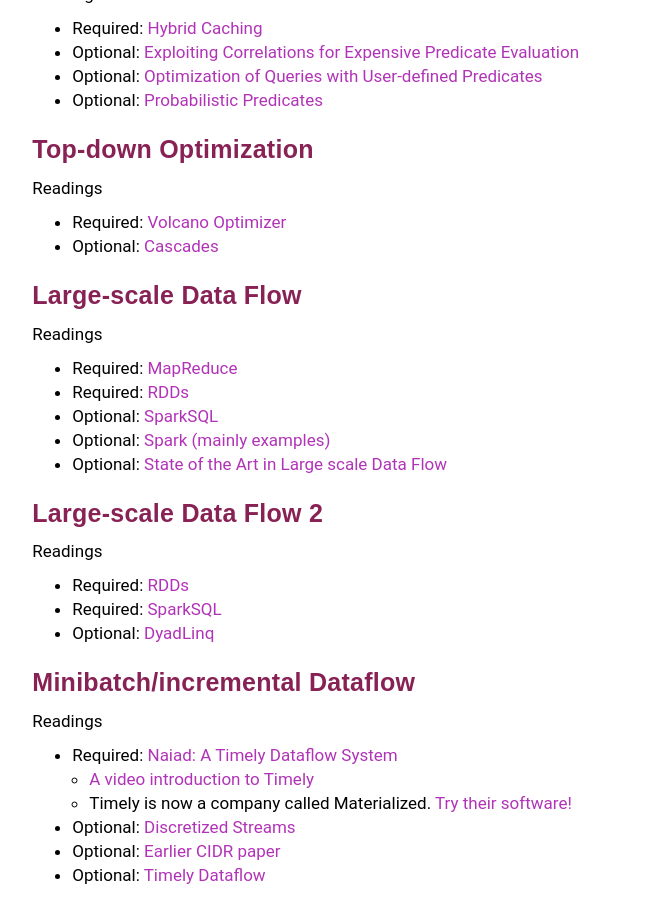
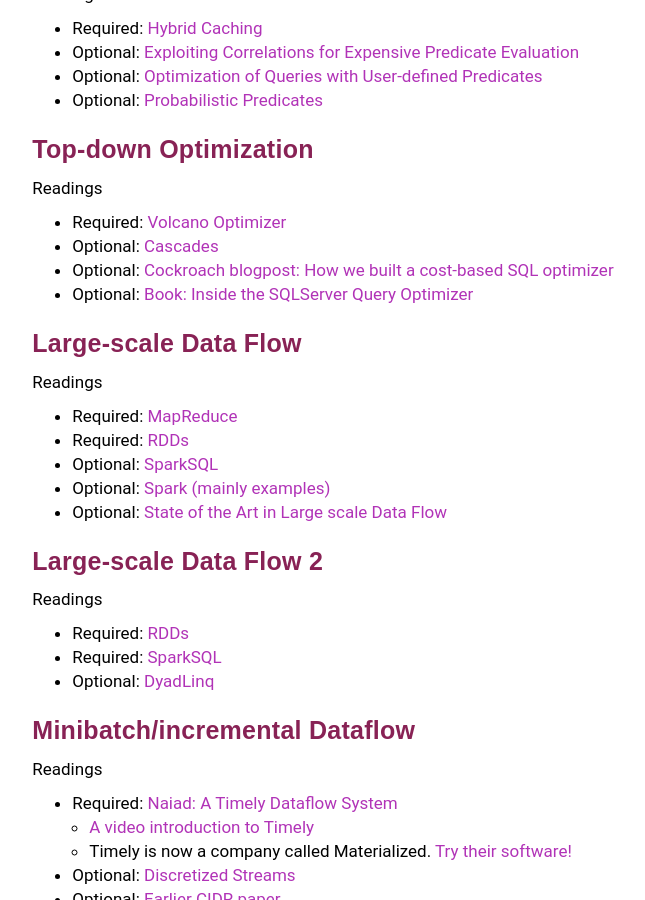
Before and after one commit to w6113/website_fall2020, a Jekyll site: the page built from papers.md, in a window 1280 px wide and 900 px high, scrolled down 4359 px. Shown: the whole window, without its empty margins (292-937 px from the left). Built offline with Jekyll 4.4.1, drawn with Linux system fonts in a browser that asks for light colours; our own code applies the rules of GitHub Pages for plain Markdown files.

Commit message:
add optimizer reading

```diff
--- a/papers.md
+++ b/papers.md
@@ -240,6 +240,8 @@
 
 * Required: [Volcano Optimizer](./files/papers/volcanooptimizer-icde93.pdf)
 * Optional: [Cascades](./files/papers/cascades-graefe.pdf)
+* Optional: [Cockroach blogpost: How we built a cost-based SQL optimizer](https://www.cockroachlabs.com/blog/building-cost-based-sql-optimizer/)
+* Optional: [Book: Inside the SQLServer Query Optimizer](./files/papers/inside-the-sql-server-query-optimizer.pdf)
 
 
 <a name='dataflow1' />
```
